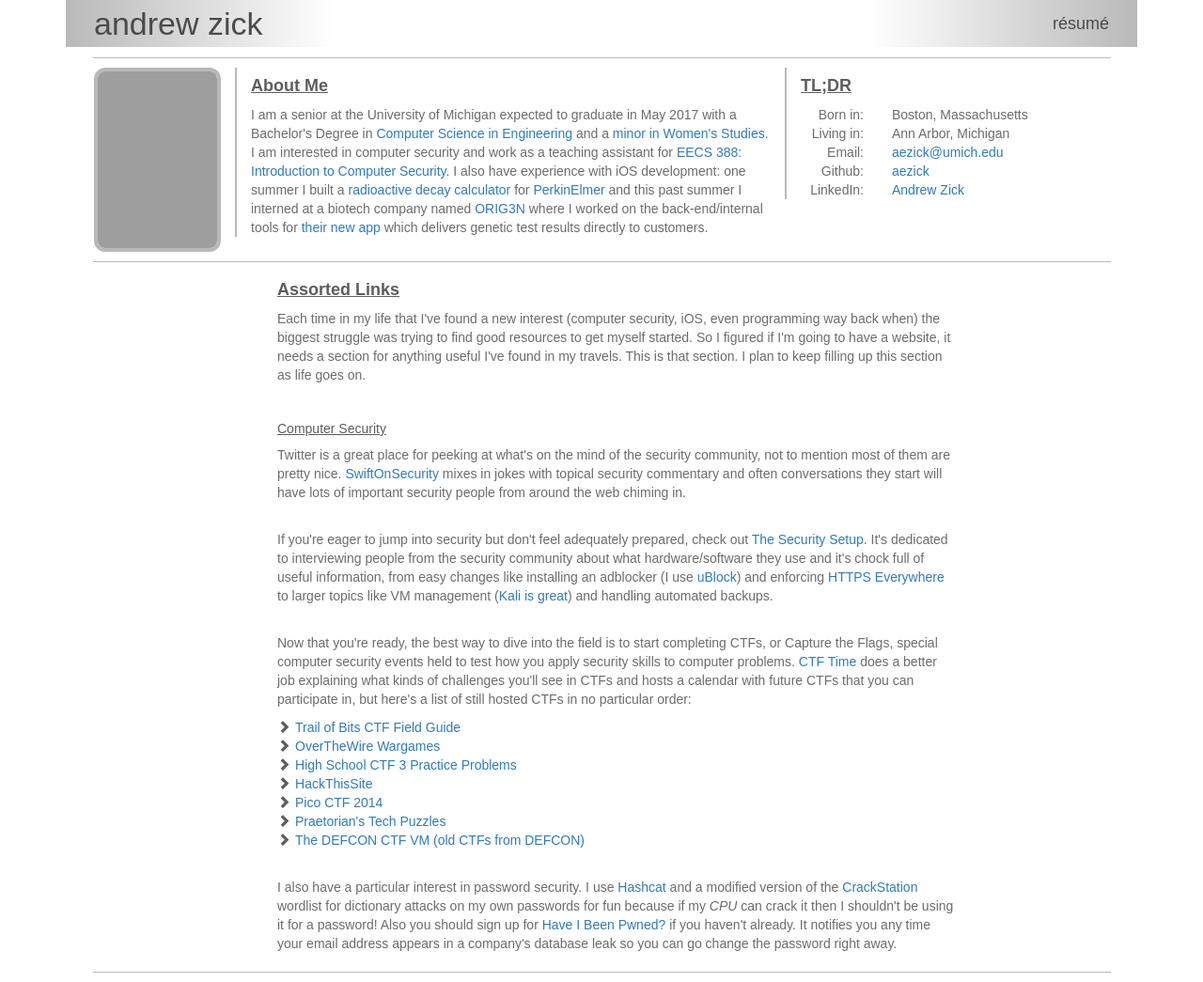
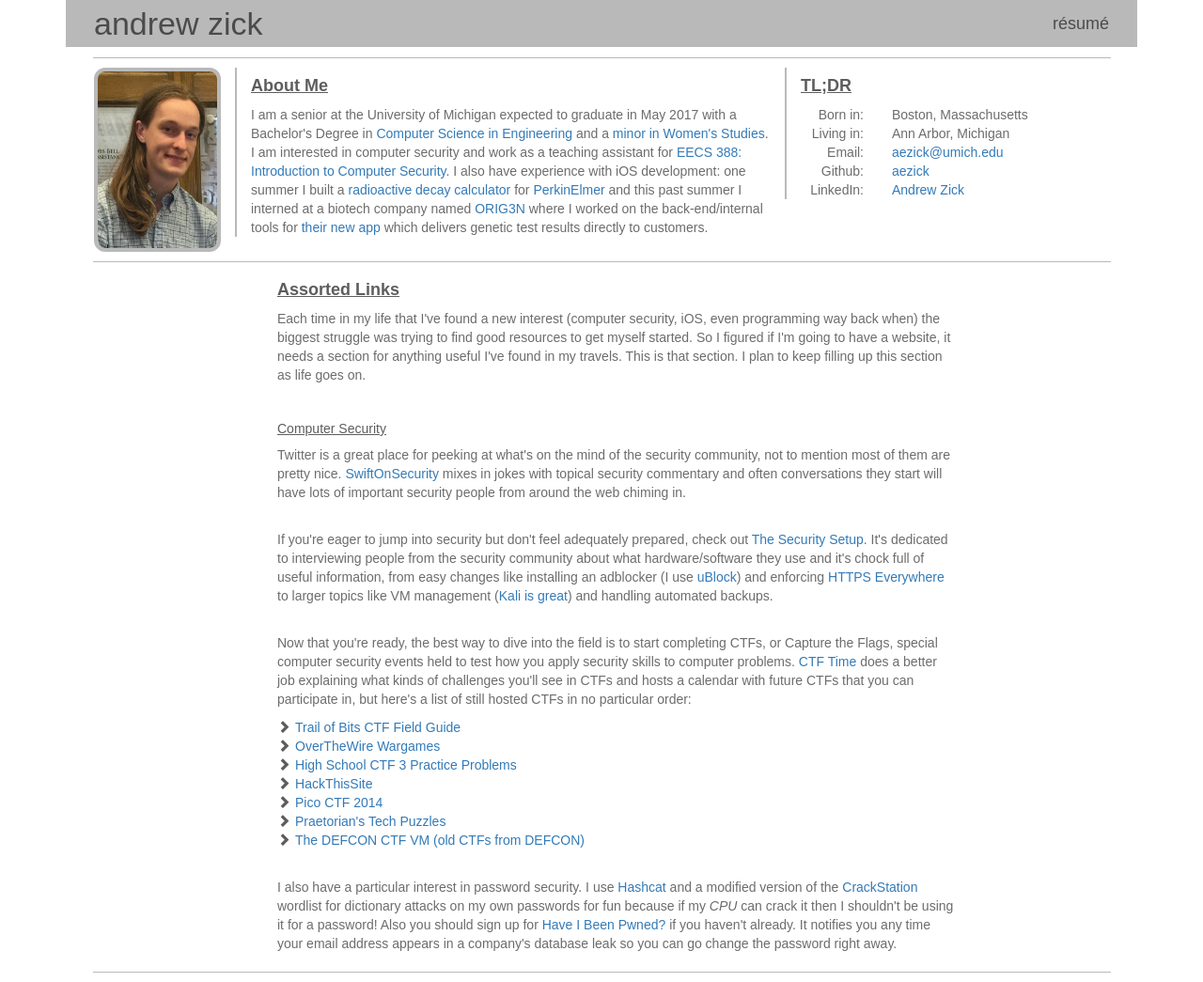
Before and after one commit to org-zick/andrewzick.com, a Flask app: page / in a window 1280 px wide. Shown: the whole page at 94% size. Run offline with Flask 2, Linux system fonts and the light colour scheme; some libraries are stand-ins or nearby versions; grey boxes are pictures that could not be loaded.

Commit message:
Fixed me.jpg and gradient

```diff
--- a/static/css/main.css
+++ b/static/css/main.css
@@ -25,13 +25,6 @@ br {
 
 .navbar-default {
 	background-color: #b9b9b9;
-	background: -webkit-linear-gradient(#b9b9b9, white, white, white, #b9b9b9);
-	/* For Opera 11.1 to 12.0 */
-	background: -o-linear-gradient(#b9b9b9, white, white, white, #b9b9b9);
-	/* For Fx 3.6 to 15 */
-	background: -moz-linear-gradient(#b9b9b9, white, white, white, #b9b9b9);
-	/* Standard syntax */
-	background: linear-gradient(to right, #b9b9b9, white, white, white, #b9b9b9);
 	margin-bottom: 10px;
 	border-color: white;
 }
--- a/templates/index.html
+++ b/templates/index.html
@@ -38,7 +38,7 @@
 			<hr></hr>
 			<div class="row">
 				<div class="col-lg-2 left-side">
-					<img class="img-thumbnail" src="static/images/me.jpg" alt="A picture of the author">
+					<img class="img-thumbnail" src="static/img/me.jpg" alt="A picture of the author">
 				</div>
 				<div class="col-lg-6 col-main">
 					<h4><b>About Me</b></h4>
```
